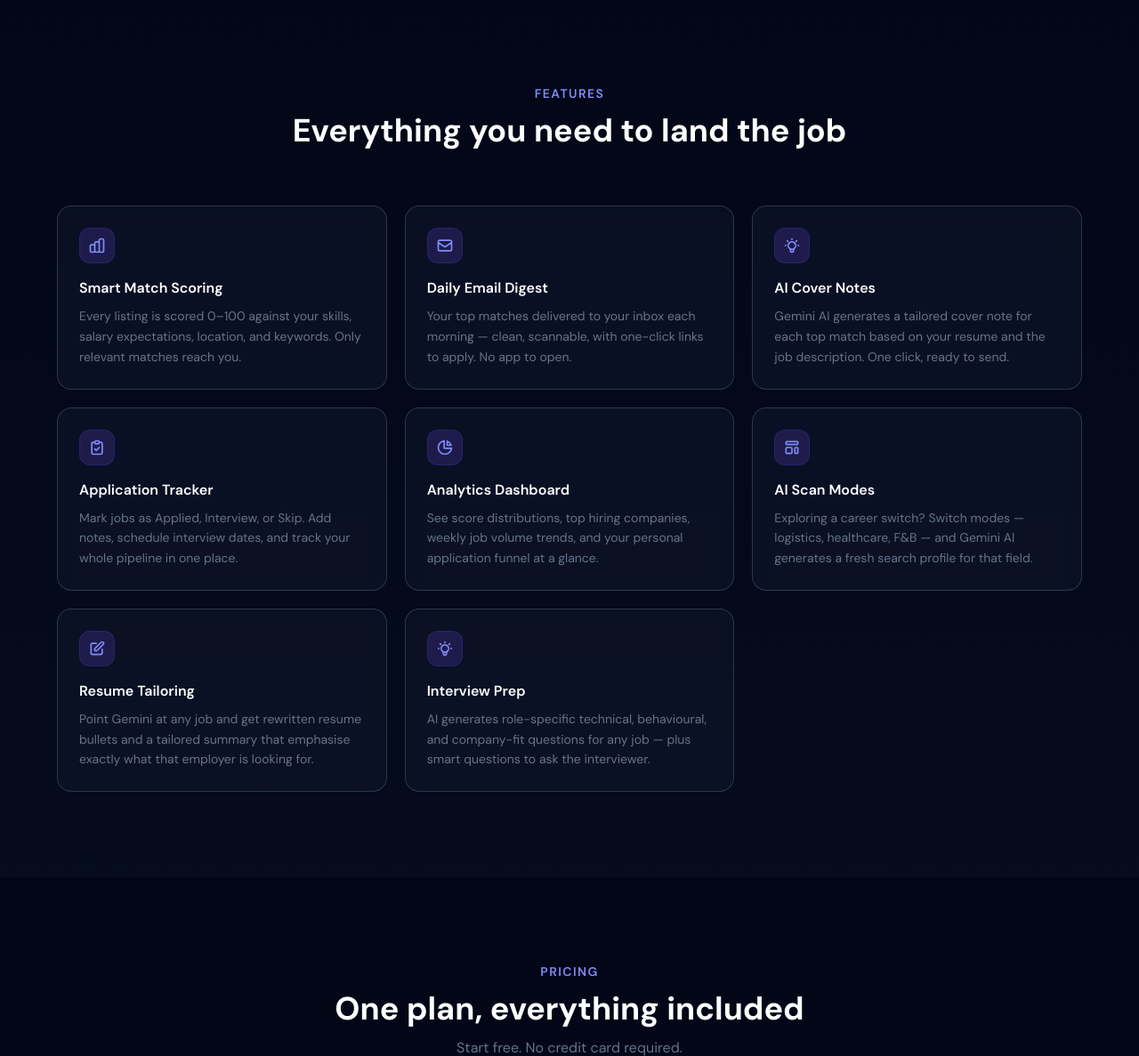
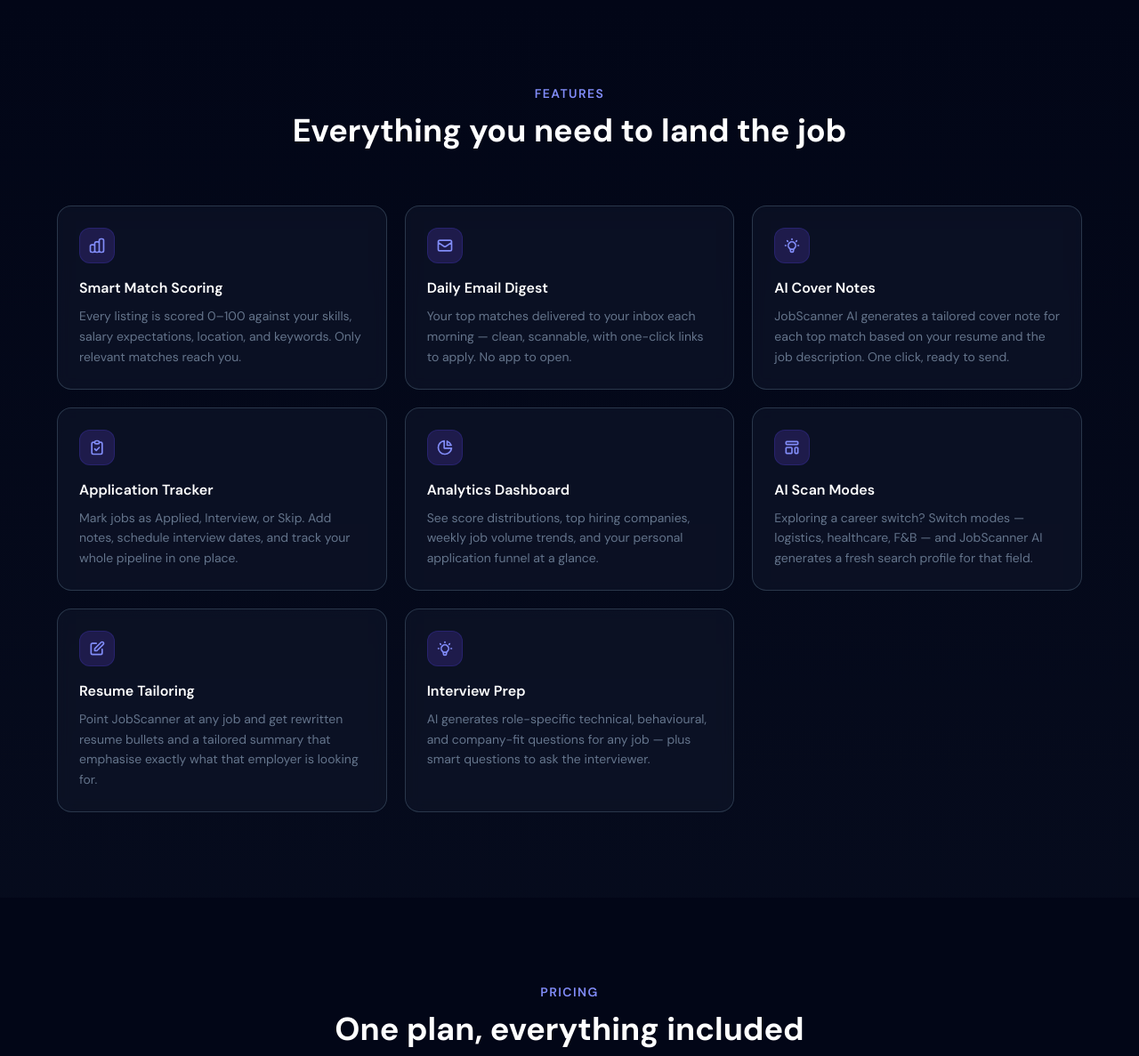
Before and after one commit to salvestr0/JobScanner, a Flask app: page / in a window 1280 px wide. Shown: the part 2044-3231 px from the top of the page at 89% size. Run offline with Flask 3, Linux system fonts and the light colour scheme; parts of the project's set-up code (start-up, migrations or seed data) failed here and were passed over; some libraries are stand-ins or nearby versions.

Commit message:
Remove Gemini branding from all user-facing text
Replace all visible 'Gemini' references with 'JobScanner' across the
marketing page, app UI, and privacy policy to avoid exposing the
underlying AI provider to users.

Co-Authored-By: Claude Sonnet 4.6 <noreply@anthropic.com>

```diff
--- a/templates/home.html
+++ b/templates/home.html
@@ -322,7 +322,7 @@
             </svg>
           </div>
           <h3 class="font-semibold text-white mb-2">AI Cover Notes</h3>
-          <p class="text-slate-500 text-sm leading-relaxed">Gemini AI generates a tailored cover note for each top match based on your resume and the job description. One click, ready to send.</p>
+          <p class="text-slate-500 text-sm leading-relaxed">JobScanner AI generates a tailored cover note for each top match based on your resume and the job description. One click, ready to send.</p>
         </div>
 
         <!-- Application Tracker -->
@@ -356,7 +356,7 @@
             </svg>
           </div>
           <h3 class="font-semibold text-white mb-2">AI Scan Modes</h3>
-          <p class="text-slate-500 text-sm leading-relaxed">Exploring a career switch? Switch modes — logistics, healthcare, F&B — and Gemini AI generates a fresh search profile for that field.</p>
+          <p class="text-slate-500 text-sm leading-relaxed">Exploring a career switch? Switch modes — logistics, healthcare, F&B — and JobScanner AI generates a fresh search profile for that field.</p>
         </div>
 
         <!-- Resume Tailoring -->
@@ -367,7 +367,7 @@
             </svg>
           </div>
           <h3 class="font-semibold text-white mb-2">Resume Tailoring</h3>
-          <p class="text-slate-500 text-sm leading-relaxed">Point Gemini at any job and get rewritten resume bullets and a tailored summary that emphasise exactly what that employer is looking for.</p>
+          <p class="text-slate-500 text-sm leading-relaxed">Point JobScanner at any job and get rewritten resume bullets and a tailored summary that emphasise exactly what that employer is looking for.</p>
         </div>
 
         <!-- Interview Prep -->
@@ -505,21 +505,11 @@
 
         <details class="group bg-slate-900/60 border border-slate-800/60 rounded-2xl overflow-hidden">
           <summary class="flex items-center justify-between px-6 py-5 cursor-pointer list-none select-none">
-            <span class="font-medium text-white text-sm">Do I need a Gemini API key?</span>
-            <svg class="w-4 h-4 text-slate-500 flex-shrink-0 transition-transform group-open:rotate-180" fill="none" stroke="currentColor" viewBox="0 0 24 24"><path stroke-linecap="round" stroke-linejoin="round" stroke-width="2" d="M19 9l-7 7-7-7"/></svg>
-          </summary>
-          <div class="px-6 pb-5 text-slate-400 text-sm leading-relaxed border-t border-slate-800/60 pt-4">
-            No. Pro subscribers use Job Scanner's shared Gemini key — cover notes, resume tailoring, and interview prep all work out of the box. If you prefer to bring your own key for higher personal quota, you can add it in Settings.
-          </div>
-        </details>
-
-        <details class="group bg-slate-900/60 border border-slate-800/60 rounded-2xl overflow-hidden">
-          <summary class="flex items-center justify-between px-6 py-5 cursor-pointer list-none select-none">
             <span class="font-medium text-white text-sm">How does the AI match scoring work?</span>
             <svg class="w-4 h-4 text-slate-500 flex-shrink-0 transition-transform group-open:rotate-180" fill="none" stroke="currentColor" viewBox="0 0 24 24"><path stroke-linecap="round" stroke-linejoin="round" stroke-width="2" d="M19 9l-7 7-7-7"/></svg>
           </summary>
           <div class="px-6 pb-5 text-slate-400 text-sm leading-relaxed border-t border-slate-800/60 pt-4">
-            Gemini reads each job description and compares it against your profile — skills, experience level, salary expectations, preferred locations, and keywords. Every listing gets a 0–100 score. You also see the reasons: which skills matched, what was missing, and why the salary was in or out of range.
+            JobScanner reads each job description and compares it against your profile — skills, experience level, salary expectations, preferred locations, and keywords. Every listing gets a 0–100 score. You also see the reasons: which skills matched, what was missing, and why the salary was in or out of range.
           </div>
         </details>
 
--- a/templates/privacy.html
+++ b/templates/privacy.html
@@ -43,7 +43,6 @@
           <li><strong class="text-slate-300">Profile data</strong> — job titles, skills, salary expectations, location preferences, and any resume you upload.</li>
           <li><strong class="text-slate-300">Usage data</strong> — scans run, jobs viewed, applications tracked, and feature interactions.</li>
           <li><strong class="text-slate-300">Billing data</strong> — handled entirely by Stripe. We never store your card details.</li>
-          <li><strong class="text-slate-300">API keys</strong> — if you provide a Gemini API key, it is stored encrypted using AES-256 (Fernet).</li>
         </ul>
       </section>
 
@@ -51,7 +50,7 @@
         <h2 class="text-lg font-semibold text-white mb-3">2. How we use your data</h2>
         <ul class="space-y-1.5 text-slate-400 text-sm list-disc pl-5">
           <li>To run job scans and match listings against your profile.</li>
-          <li>To generate AI-powered cover notes, resume suggestions, and interview prep (via Gemini).</li>
+          <li>To generate AI-powered cover notes, resume suggestions, and interview prep (via our AI engine).</li>
           <li>To send you email digests of your top matches (Pro plan).</li>
           <li>To process subscription payments via Stripe.</li>
           <li>To improve the accuracy of our scoring model over time.</li>
@@ -65,7 +64,7 @@
           <p><strong class="text-slate-300">Supabase (PostgreSQL)</strong> — stores your account and profile data. Data is hosted on servers in the US and/or Singapore.</p>
           <p><strong class="text-slate-300">Stripe</strong> — processes payments. Subject to Stripe's own privacy policy.</p>
           <p><strong class="text-slate-300">Resend</strong> — delivers transactional emails (verification, digests). Only your email address is shared.</p>
-          <p><strong class="text-slate-300">Google Gemini</strong> — processes job descriptions and your profile to generate scores, cover notes, and interview questions. No identifying personal data (name, contact info) is sent to Gemini.</p>
+          <p><strong class="text-slate-300">AI engine</strong> — processes job descriptions and your profile to generate scores, cover notes, and interview questions. No identifying personal data (name, contact info) is sent to our AI provider.</p>
           <p><strong class="text-slate-300">Google OAuth</strong> — if you sign in with Google, we receive your email and display name from Google. We do not request access to any other Google data.</p>
         </div>
       </section>
```
Also changed, not shown: templates/index.html (+5 -5 lines).
